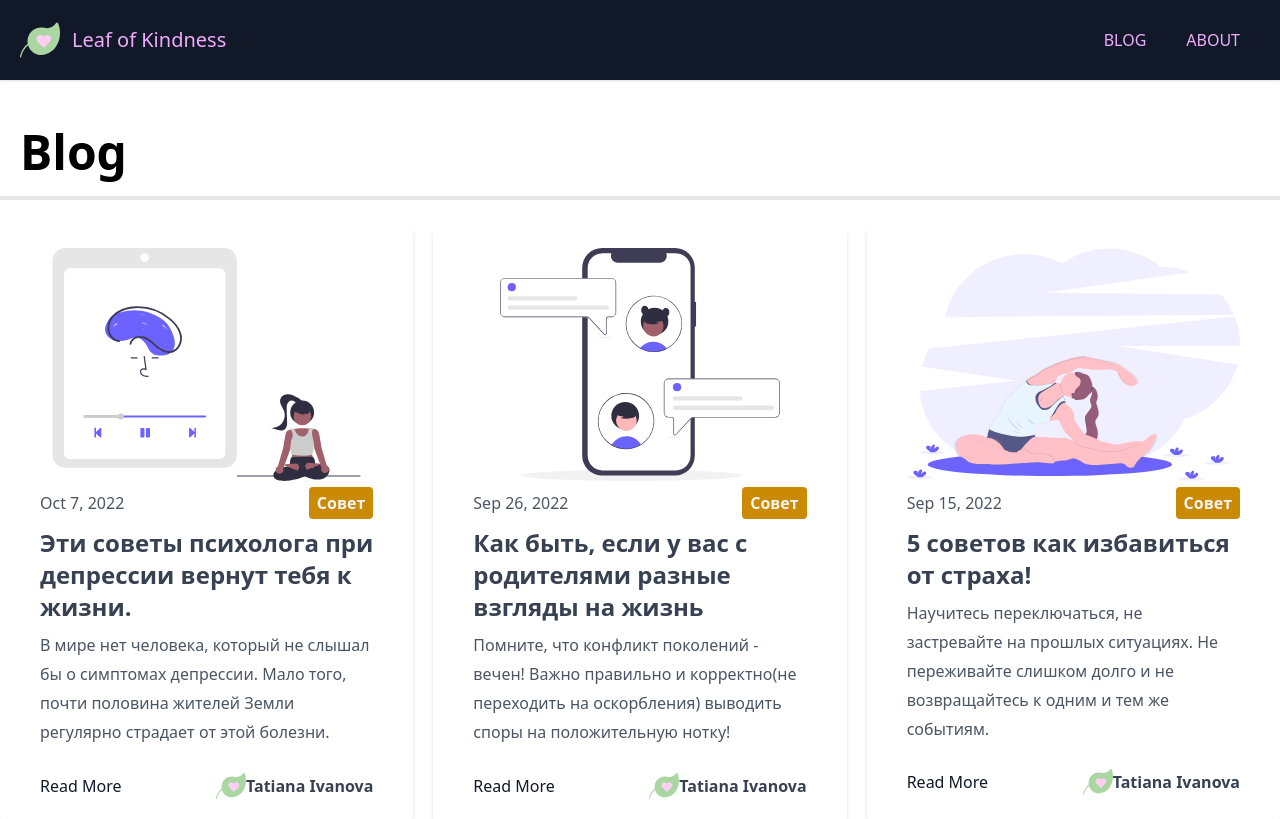
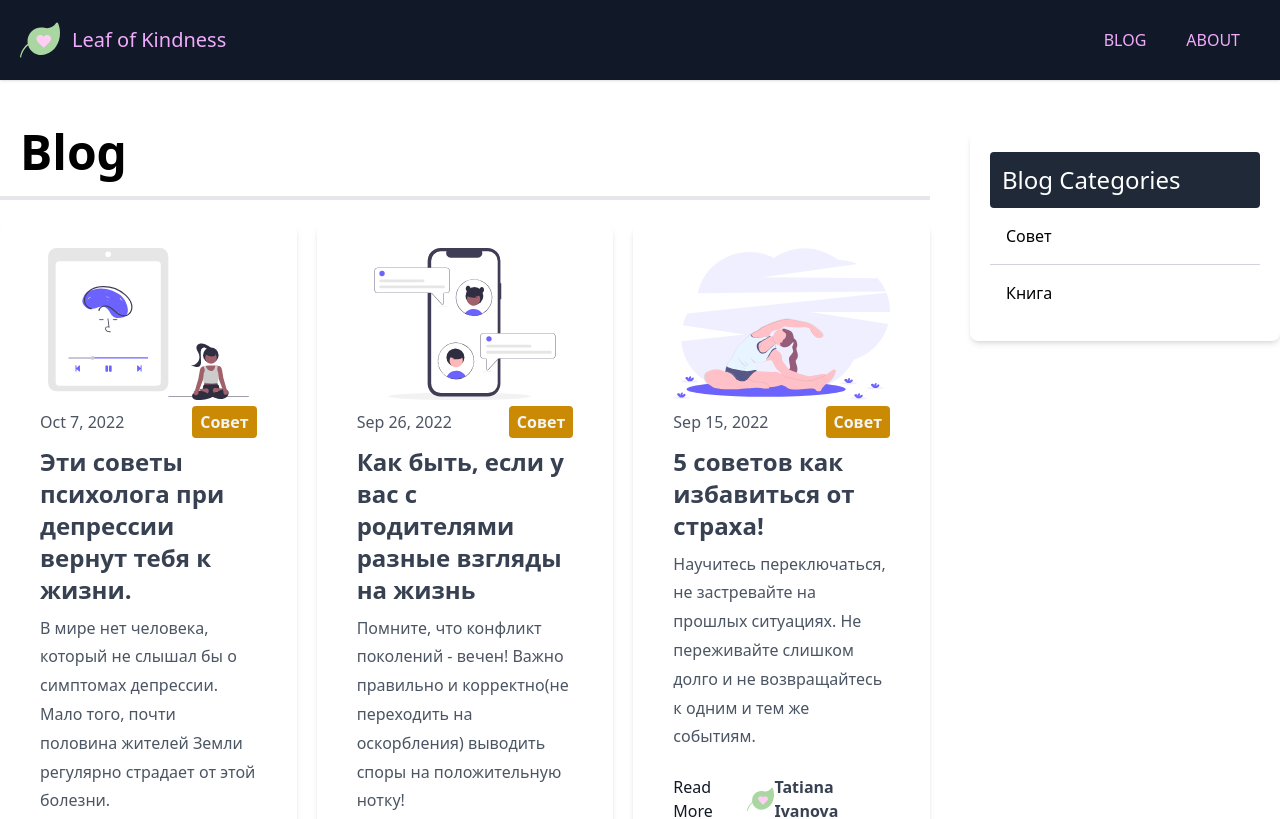
Before and after one commit to Dominic-N1/tanusha-next-blog, a Next.js app: page /blog/page/1 in a window 1280 px wide. Shown: the top 819 px of the page. Built offline with nearby package versions, Linux system fonts and the light colour scheme.

Commit message:
category list

```diff
--- /dev/null
+++ b/components/CategoryList.js
@@ -0,0 +1,18 @@
+import Link from "next/link";
+
+export default function CategoryList({ categories }) {
+  return (
+    <div className="w-full p-5 bg-white rounded-lg shadow-md mt-6">
+      <h3 className="text-2xl bg-gray-800 text-white p-3 rounded">
+        Blog Categories
+      </h3>
+      <ul className="divide-y divide-gray-300">
+        {categories.map((category, index) => (
+          <Link key={index} href={`/blog/category/${category.toLowerCase()}`}>
+            <li className="p-4 cursor-pointer hover:bg-gray-50">{category}</li>
+          </Link>
+        ))}
+      </ul>
+    </div>
+  );
+}
--- a/pages/blog/category/[category_name].js
+++ b/pages/blog/category/[category_name].js
@@ -2,13 +2,16 @@
 import path from "path";
 import Layout from "@/components/Layout";
 import Post from "@/components/Post";
+import CategoryList from "@/components/CategoryList";
 import matter from "gray-matter";
 import { getPosts } from "@/lib/posts";
 import dateFormatter from "@/utils/dateFormatter";
 
-export default function CategoryBlogPage({ posts, categoryName }) {
+export default function CategoryBlogPage({ posts, categoryName, categories }) {
   return (
     <Layout>
+      <div className="flex justify-between">
+        <div className="w-3/4 mr-10">
           <h1 className="text-5xl border-b-4 p-5 font-bold">
             Posts in {categoryName}
           </h1>
@@ -17,6 +20,12 @@
             {posts.map((post, index) => (
               <Post key={index} post={post} />
             ))}
+          </div>
+        </div>
+
+        <div className="w-1/4">
+          <CategoryList categories={categories} />
+        </div>
       </div>
     </Layout>
   );
@@ -55,6 +64,9 @@
 
   const posts = getPosts();
 
+  const categories = posts.map((post) => post.frontmatter.category);
+  const uniqueCategories = [...new Set(categories)];
+
   const categoryPosts = posts.filter(
     (post) => post.frontmatter.category.toLowerCase() === category_name
   );
@@ -63,6 +75,7 @@
     props: {
       posts: categoryPosts,
       categoryName: category_name,
+      categories: uniqueCategories,
     },
   };
 }
--- a/pages/blog/page/[page_index].js
+++ b/pages/blog/page/[page_index].js
@@ -3,21 +3,27 @@
 import Layout from "@/components/Layout";
 import Post from "@/components/Post";
 import Pagination from "@/components/Pagination";
+import CategoryList from "@/components/CategoryList";
 import { POSTS_PER_PAGE } from "@/config/index";
 import { getPosts } from "@/lib/posts";
 
-export default function BlogPage({ posts, numPages, currentPage }) {
+export default function BlogPage({ posts, numPages, currentPage, categories }) {
   return (
     <Layout>
+      <div className="flex justify-between">
+        <div className="w-3/4 mr-10">
           <h1 className="text-5xl border-b-4 p-5 font-bold">Blog</h1>
-
           <div className="grid md:grid-cols-2 lg:grid-cols-3 gap-5">
             {posts.map((post, index) => (
               <Post key={index} post={post} />
             ))}
           </div>
-
           <Pagination currentPage={currentPage} numPages={numPages} />
+        </div>
+        <div className="w-1/4">
+          <CategoryList categories={categories} />
+        </div>
+      </div>
     </Layout>
   );
 }
@@ -48,6 +54,9 @@
 
   const posts = getPosts();
 
+  const categories = posts.map((post) => post.frontmatter.category);
+  const uniqueCategories = [...new Set(categories)];
+
   const numPages = Math.ceil(files.length / POSTS_PER_PAGE);
   const pageIndex = page - 1;
   const orderedPosts = posts.slice(
@@ -60,6 +69,7 @@
       posts: orderedPosts,
       numPages,
       currentPage: page,
+      categories: uniqueCategories,
     },
   };
 }
```
Lines whose indentation alone changed are shown as unchanged.
